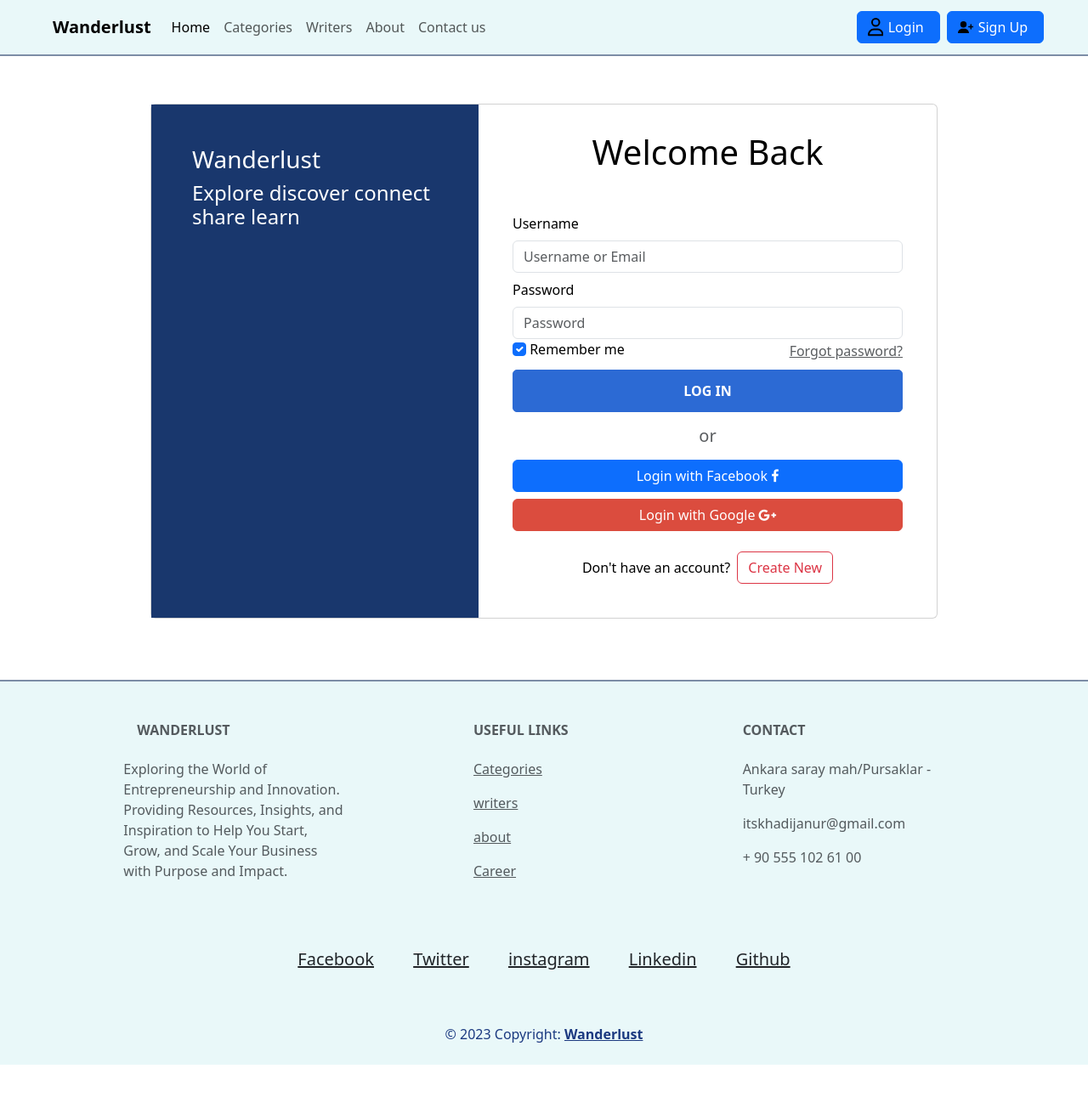
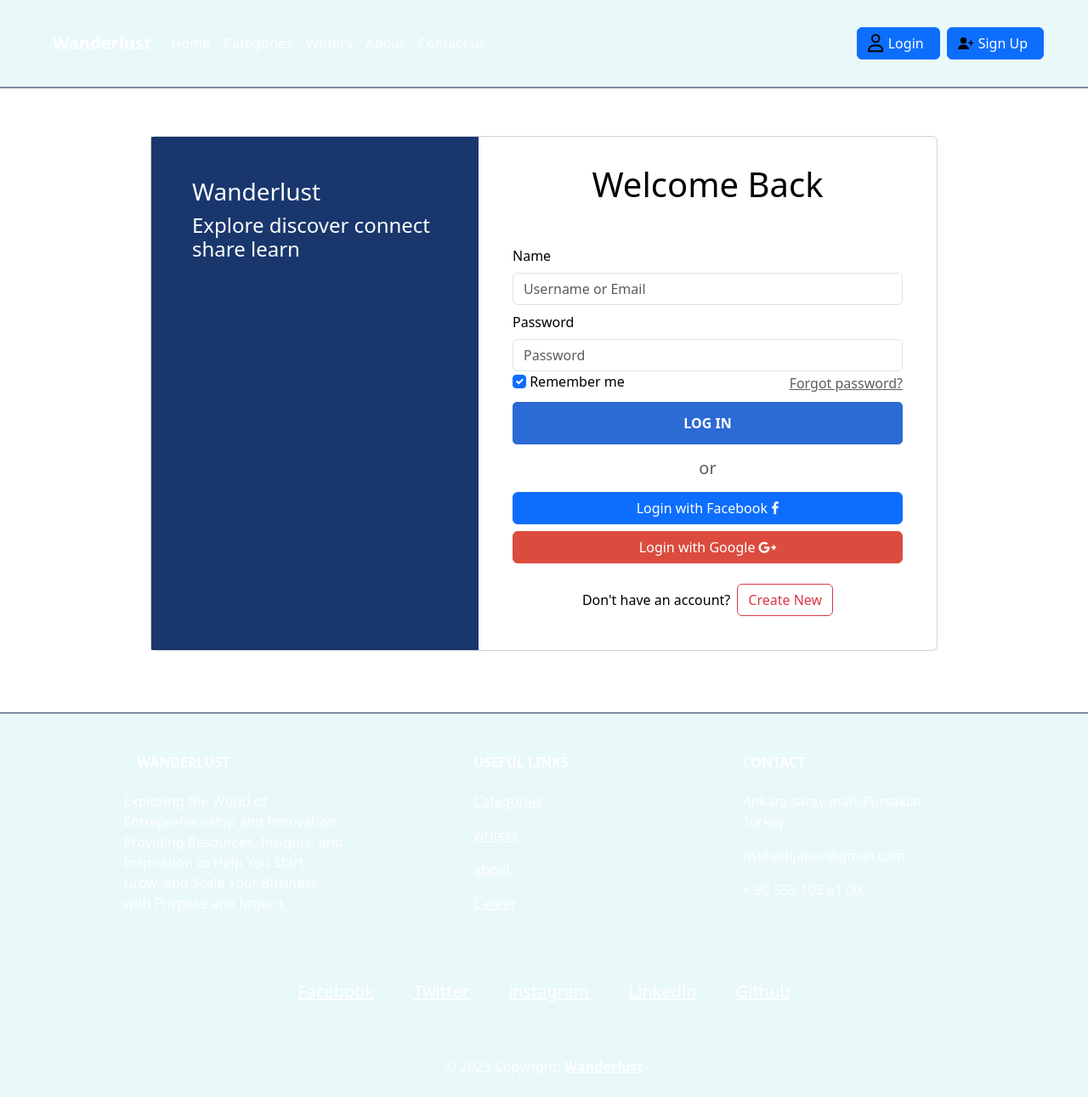
Before and after one commit to KhadijaNur/Wanderlust, a plain HTML site: page login.html in a window 1280 px wide. Shown: the whole page at 85% size. Before the commit the page ends 1253 px from the top, so only its background shows below. Drawn offline with nearby package versions, Linux system fonts and the light colour scheme; some icons are missing.

Commit message:
updated the theme

```diff
--- a/login.html
+++ b/login.html
@@ -14,28 +14,28 @@
 </head>
 <body>
 
-    <nav class=" navbar navbar-expand-lg ">
+    <nav class=" navbar navbar-expand-lg py-4 ">
         <div class="container-fluid">
-          <a class="navbar-brand text-dark-purple fw-bold" href="index.html">Wanderlust</a>
+          <a class="navbar-brand text-white fw-bold" href="index.html">Wanderlust</a>
           <button class="navbar-toggler" type="button" data-bs-toggle="collapse" data-bs-target="#navbarText" aria-controls="navbarText" aria-expanded="false" aria-label="Toggle navigation">
             <span class="navbar-toggler-icon"></span>
           </button>
           <div class="collapse navbar-collapse" id="navbarText">
             <ul class="navbar-nav me-auto mb-2 mb-lg-0">
               <li class="nav-item">
-                <a class="nav-link active text-dark-purple" aria-current="page" href="index.html">Home</a>
+                <a class="nav-link active text-white" aria-current="page" href="index.html">Home</a>
               </li>
               <li class="nav-item">
-                <a class="nav-link text-dark-purple" href="#">Categories</a>
+                <a class="nav-link text-white" href="#">Categories</a>
               </li>
               <li class="nav-item">
-                <a class="nav-link text-dark-purple" href="#">Writers</a>
+                <a class="nav-link text-white" href="#">Writers</a>
               </li>
               <li class="nav-item">
-                <a class="nav-link text-dark-purple" href="#">About</a>
+                <a class="nav-link text-white" href="#">About</a>
               </li>
-              <li class="nav-item text-dark-purple">
-                <a class="nav-link" href="#">Contact us</a>
+              <li class="nav-item ">
+                <a class="nav-link text-white" href="#">Contact us</a>
               </li>
             </ul>
             <span class="navbar-text">
@@ -75,7 +75,7 @@
                       <form class="ms-auto me-auto justify-content-center">
 
                         <div class="form-outline mb-2">
-                            <label class="form-label" >Username</label>
+                            <label class="form-label" >Name</label>
 
                           <input type="email"  class="form-control" style="max-width: 100% !important;"
                             placeholder="Username or Email" />
@@ -133,7 +133,7 @@
 
   <section class="">
     <div class="container text-center text-md-start mt-5">
-        <div class="row mt-3">
+      <div class="row mt-3 text-white">
         <div class="col-md-3 col-lg-4 col-xl-3 mx-auto mb-4">
           <h6 class="text-uppercase fw-bold mb-4">
             <i class="fas fa-gem me-3"></i>Wanderlust
@@ -177,16 +177,16 @@
     </div>
   </section>
   <div class="container pt-4">
-        <section class="mb-4 text-center">
+      <section class="mb-4 text-center text-white">
         <a
-            class="btn btn-link btn-floating btn-lg text-dark m-1"
+          class="btn btn-link btn-floating btn-lg text-white m-1"
           href="#!"
           role="button"
           data-mdb-ripple-color="dark"
           >Facebook</a>
 
         <a
-            class="btn btn-link btn-floating btn-lg text-dark m-1"
+          class="btn btn-link btn-floating btn-lg text-white m-1"
           href="#!"
           role="button"
           data-mdb-ripple-color="dark"
@@ -196,7 +196,7 @@
 
 
         <a
-            class="btn btn-link btn-floating btn-lg text-dark m-1"
+          class="btn btn-link btn-floating btn-lg text-white m-1"
           href="#!"
           role="button"
           data-mdb-ripple-color="dark"
@@ -204,13 +204,13 @@
         </a>
 
         <a
-            class="btn btn-link btn-floating btn-lg text-dark m-1"
+          class="btn btn-link btn-floating btn-lg text-white m-1"
           href="#!"
           role="button"
           data-mdb-ripple-color="dark"
           >Linkedin</a>
         <a
-            class="btn btn-link btn-floating btn-lg text-dark m-1"
+          class="btn btn-link btn-floating btn-lg text-white m-1"
           href="#!"
           role="button"
           data-mdb-ripple-color="dark"
@@ -218,7 +218,7 @@
       </section>
     </div>
 
-    <div class="text-center text-dark-blue p-4">
+  <div class="text-center text-white p-4">
     © 2023 Copyright:
     <a class="text-reset fw-bold" href="">Wanderlust</a>
   </div>
```
Lines whose indentation alone changed are shown as unchanged.
